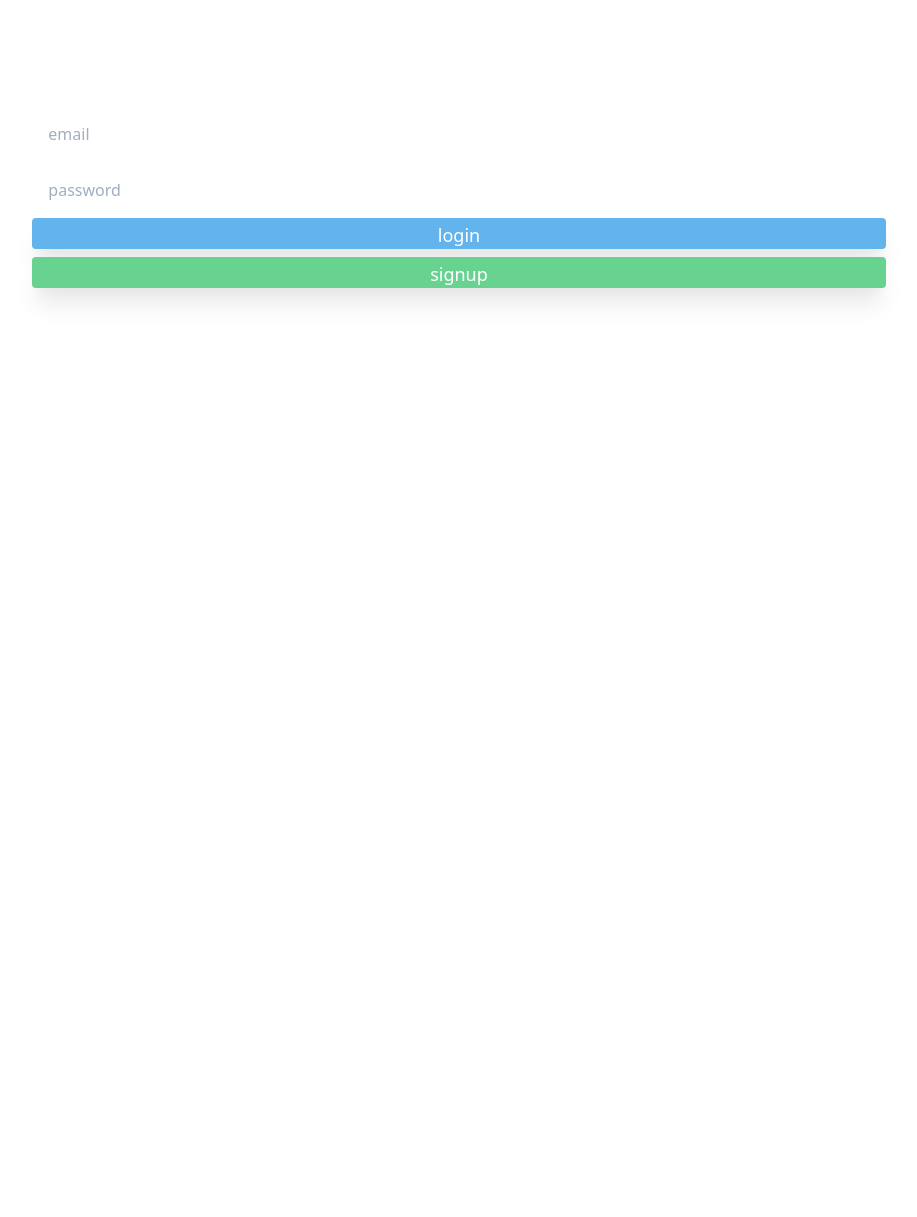
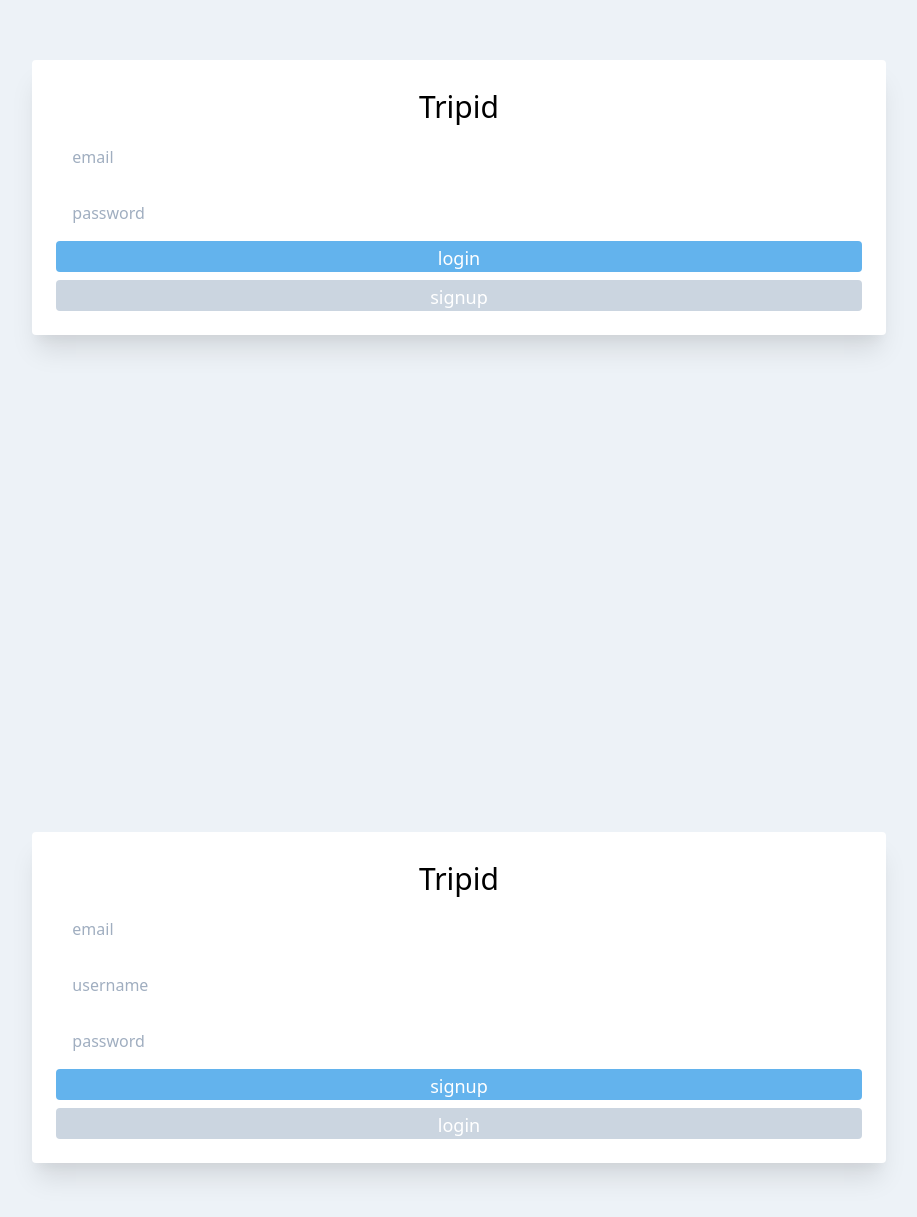
Before and after one commit to sangmattxavier/tripidweb, an Angular app: page / in a window 1280 px wide. Shown: the part 203-1420 px from the top of the page, without its empty margins (181-1098 px from the left). Before the commit the page ends 800 px from the top, so only its background shows below. Built offline with nearby package versions, Linux system fonts and the light colour scheme.

Commit message:
Created static register page

```diff
--- a/src/app/app.component.html
+++ b/src/app/app.component.html
@@ -1,8 +1,20 @@
-<div class="flex flex-col items-center justify-center h-screen">
-  <form action="" class="flex flex-col w-8/12">
-    <input type="email" class="m-4 w-full" name="email" placeholder="email" required>
-    <input type="password" class="m-4 w-full" name="password" placeholder="password" required>
-    <button class="bg-blue-400 rounded shadow-xl text-white text-lg px-3 pt-1 mb-2 w-full">login</button>
-    <button class="bg-green-400 rounded shadow-xl text-white text-lg px-3 pt-1 w-full">signup</button>
+<div class="bg-gray-200 flex flex-col items-center justify-center h-screen">
+  <form action="" class="bg-white flex flex-col w-8/12 rounded shadow-xl p-6">
+    <p class="text-3xl text-center">Tripid</p>
+    <input type="email" class="m-4" name="email" placeholder="email" required>
+    <input type="password" class="m-4" name="password" placeholder="password" required>
+    <button class="bg-blue-400 rounded text-white text-lg px-3 pt-1 mb-2 w-full">login</button>
+    <button class="bg-gray-400 rounded text-white text-lg px-3 pt-1 w-full">signup</button>
   </form>
 </div>
+
+<div class="bg-gray-200 flex flex-col items-center justify-center h-screen">
+  <form action="" class="bg-white flex flex-col w-8/12 rounded shadow-xl p-6">
+    <p class="text-3xl text-center">Tripid</p>
+    <input type="email" class="m-4" name="email" placeholder="email" required>
+    <input type="text" class="m-4" name="username" placeholder="username" required>
+    <input type="password" class="m-4" name="password" placeholder="password" required>
+    <button class="bg-blue-400 rounded text-white text-lg px-3 pt-1 mb-2 w-full">signup</button>
+    <button class="bg-gray-400 rounded text-white text-lg px-3 pt-1 w-full">login</button>
+  </form>
+</div>
```
